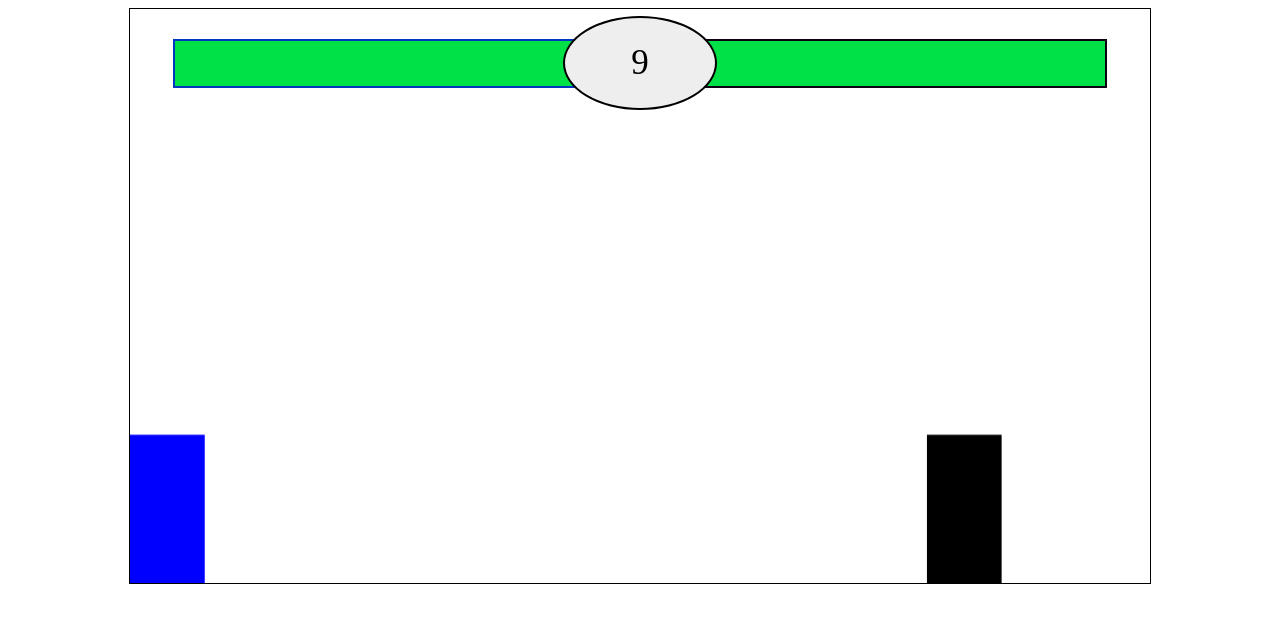
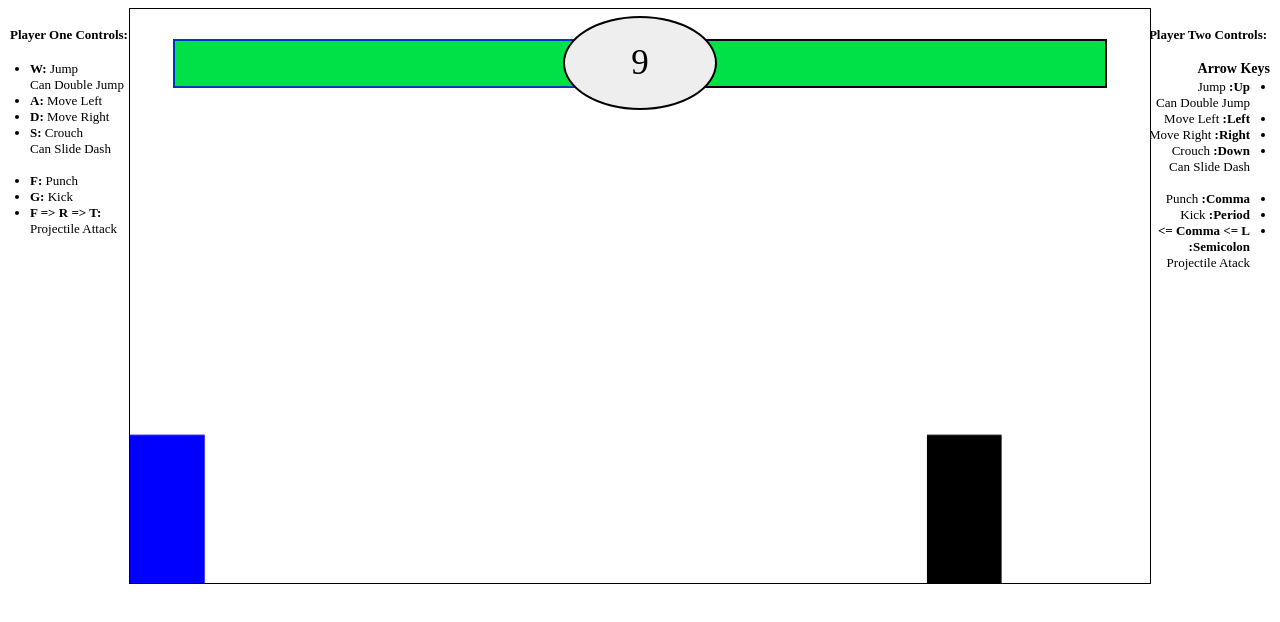
Before and after one commit to cooly-kirbyy/ArcadeFightingGame, a plain HTML site: page index.html in a window 1280 px wide. Drawn offline with Linux system fonts and the light colour scheme.

Commit message:
put controls on the side of the canvas so you dont have to look at the readme

```diff
--- a/index.html
+++ b/index.html
@@ -36,4 +36,44 @@
         </div>
 
     </div>
+
+    <div class = "p1controls">
+        <h4>Player One Controls: </h4>
+        <p>
+            <ul style="padding-left: 20px;">
+                <li><b>W:</b> Jump</li>
+                    <div>Can Double Jump</div>
+                <li><b>A:</b> Move Left</li>
+                <li><b>D:</b> Move Right</li>
+                <li><b>S:</b> Crouch</li>
+                    <div>Can Slide Dash</div>
+                <br>
+                <li><b>F:</b> Punch</li>
+                <li><b>G:</b> Kick</li>
+                <li><b>F => R => T:</b></li>
+                    <div>Projectile Attack</div>
+            </ul>
+        </p>
+    </div>
+
+    <div class = "p2controls">
+        <h4>Player Two Controls: </h4>
+        <p>
+            <div style="direction: rtl; margin-bottom: 0px; font-size: 14px;"><b>Arrow Keys</b></div>
+            <ul style="direction: rtl; padding-right: 20px; margin-top: 2px;">
+                <li>Jump <b>:Up</b></li>
+                    <div>Can Double Jump</div>
+                <li>Move Left <b>:Left</b></li>
+                <li>Move Right <b>:Right</b></li>
+                <li>Crouch <b>:Down</b></li>
+                    <div>Can Slide Dash</div>
+                <br>
+                <li>Punch <b>:Comma</b></li>
+                <li>Kick <b>:Period</b></li>
+                <li><b>Comma <= L => <br> Semicolon:</b></li>
+                    <div>Projectile Atack</div>
+            </ul>
+        </p>
+    </div>
+
 </body>
--- a/style.css
+++ b/style.css
@@ -2,6 +2,20 @@ canvas {                /*centering canvas*/
     display:block;
     margin: 0 auto;
     z-index: 1;
+}
+
+.p1controls {
+    position: absolute;
+    top: 10px;
+    left: 10px;
+    font-size: 13px;
+}
+
+.p2controls {
+    position: absolute;
+    top: 10px;
+    right: 10px;
+    font-size: 13px;
 }
 
 .game-container {
```
Also changed, not shown: 1 other file.
